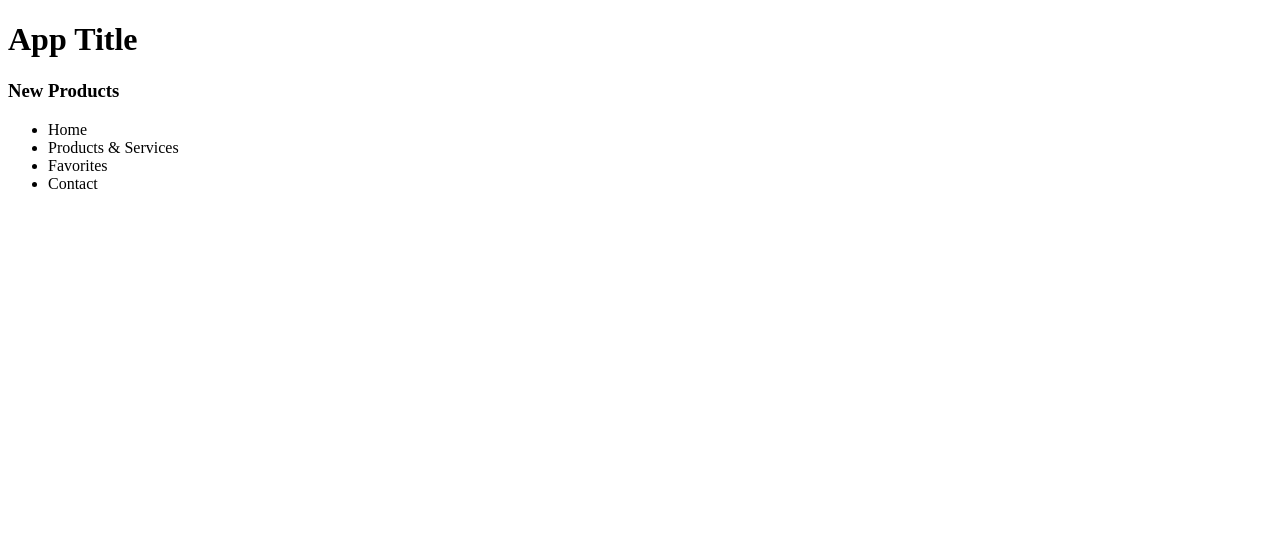
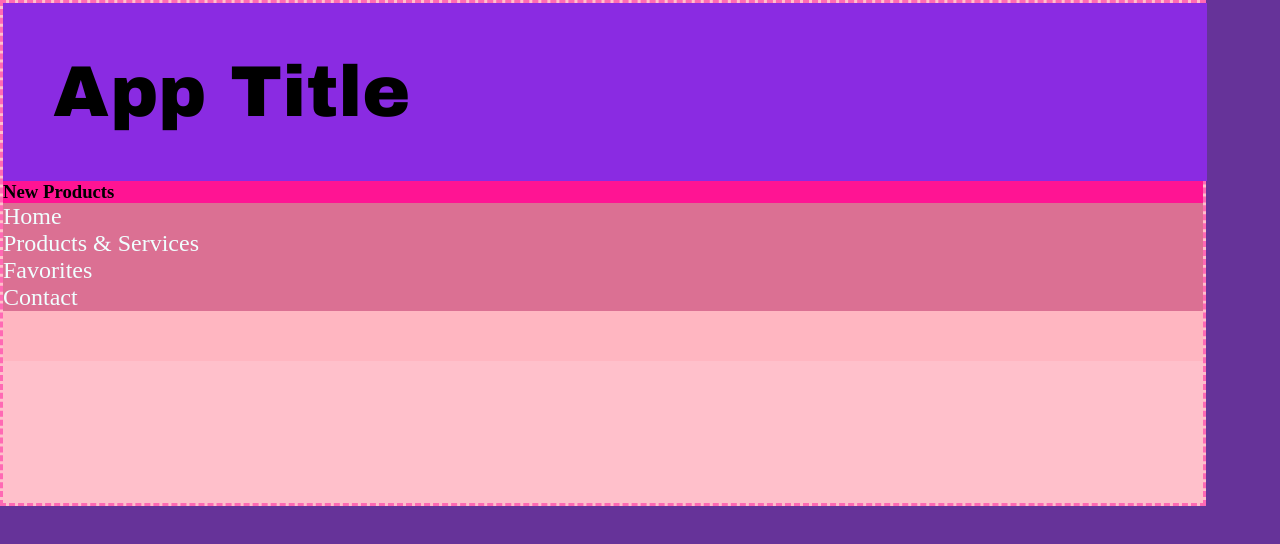
Before and after one commit to Sabrinapr/MobileApp, a plain HTML site: page Index.html in a window 1280 px wide. Drawn offline with Linux system fonts and the light colour scheme.

Commit message:
I did like 2 things and now everything is 100% more femm

```diff
--- /dev/null
+++ b/CSS/A2-style.css
@@ -0,0 +1,43 @@
+/* Reset */
+html,body,div,p,ul,ol,li,h1,h2,h3,h4,h5,h6
+
+{
+    margin:0;
+    padding:0;
+}
+body{
+    background-color:rebeccapurple;
+
+}
+div#container{
+    width:1200px;
+    height:500px ;
+    border:3px dashed hotpink;
+    background-color:pink;
+}
+header{
+width:92%;
+    padding:50px;
+    background-color: blueviolet;
+}
+header h1{
+    color:black;
+    font-family: "Arial Black", fantasy;
+    font-size: 4.5em;
+}
+div#content{
+    width:100%;
+    background-color:deeppink;
+
+}
+nav{
+    background-color: palevioletred;
+    color:azure;
+    font-family:serif;
+    font-size:1.5em;
+}
+footer{
+    width:100%;
+    height:50px;
+    background-color: lightpink;
+}
--- a/Index.html
+++ b/Index.html
@@ -4,6 +4,7 @@
     <meta charset = "UTF-8">
     <meta name="viewport" content="width=device-width, initial-scale=1.0">
     <title>Mobile App</title>
+    <link type="text/css" rel="stylesheet" href="CSS/A2-style.css">
     </head>
     <body>
         <div id="container">
@@ -12,7 +13,6 @@
             </header>
             <div id="content">
                 <h3>New Products</h3>
-
             </div>
             <nav id="nav">
                 <ul id="">
```
